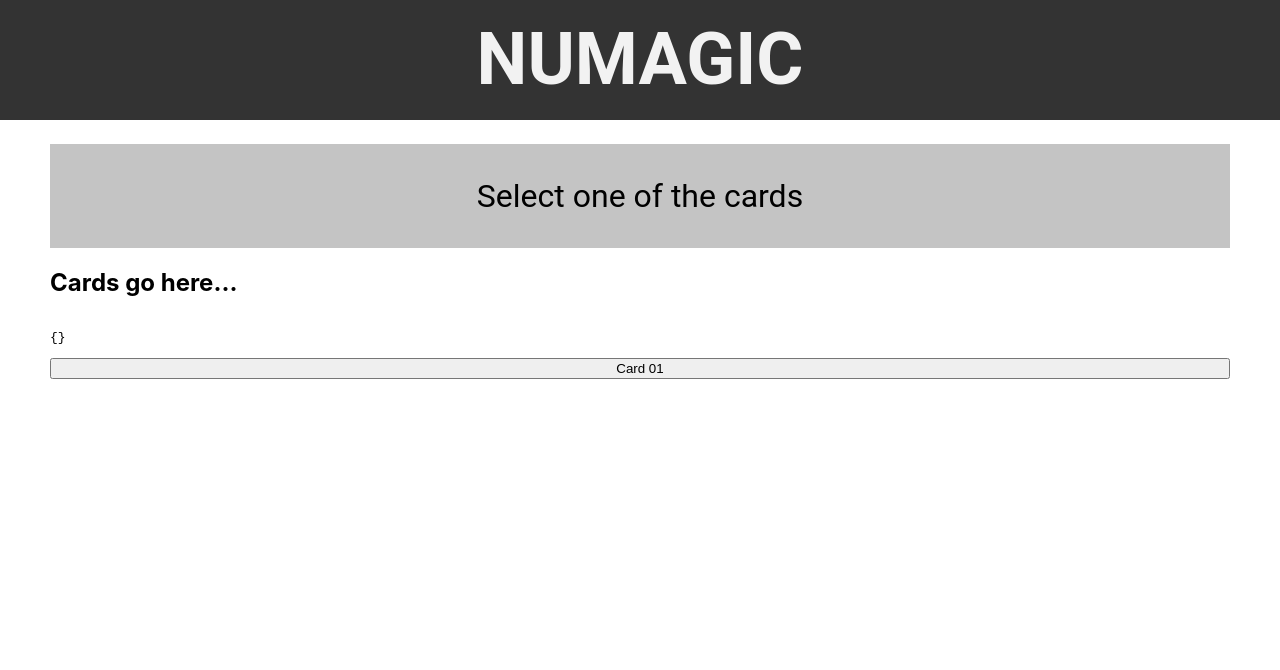
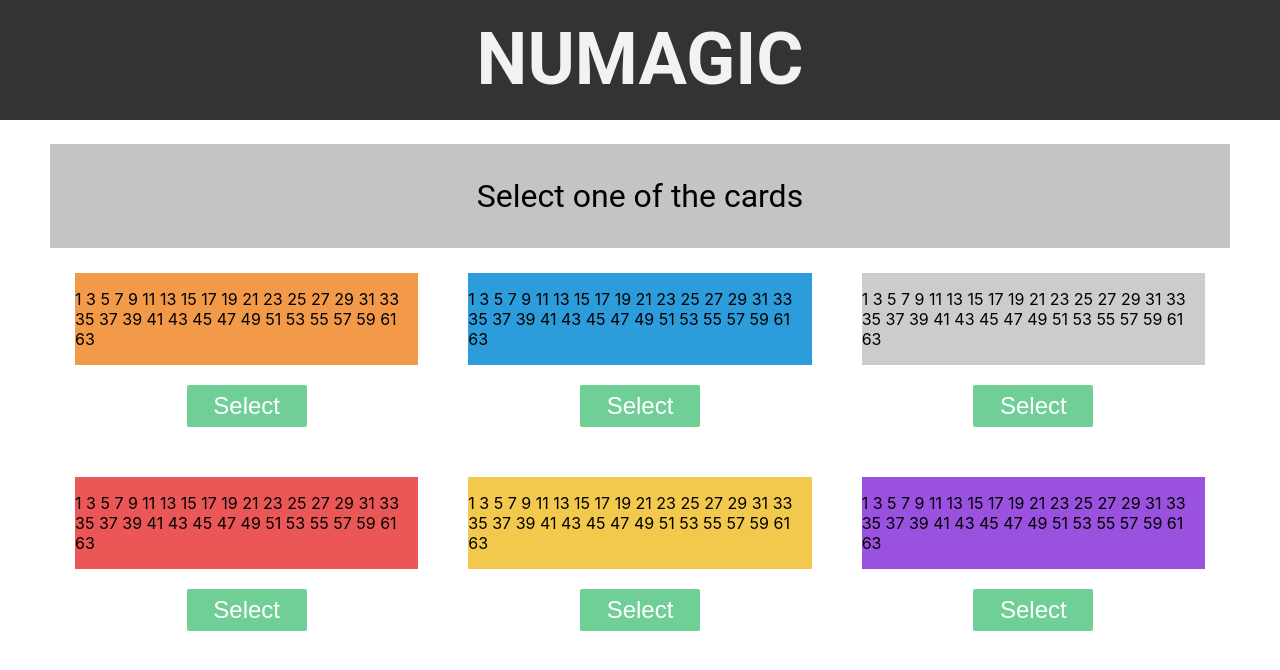
Before and after one commit to RicardoBonin/Numagic, a React (Create React App) app: page / in a window 1280 px wide. Shown: the top 670 px of the page. Built offline with nearby package versions, Linux system fonts and the light colour scheme.

Commit message:
create select button and dummy cards

```diff
--- a/src/App.js
+++ b/src/App.js
@@ -2,30 +2,110 @@ import React from "react";
 import Header from "./components/Header";
 import Instruction from "./components/Instruction";
 import MagicContainer from "./components/MagicContainer";
-import cardsReducer from './reducer'
-import { createStore } from 'redux'
-import { Provider } from 'react-redux'
+import cardsReducer from "./reducer";
+import { createStore } from "redux";
+import { Provider } from "react-redux";
+import Button from "./components/Button";
 
-const store = createStore(cardsReducer)
+const store = createStore(cardsReducer);
 
 function App() {
   return (
     <div className="App">
       <Header />
       <Provider store={store}>
-      <div className="main">
-        <Instruction />
-        <MagicContainer>
-          <h2>Cards go here...</h2>
-        </MagicContainer>
-      </div>
+        <div className="main">
+          <Instruction />
+          <MagicContainer>
+            <div className="card-container" id="card-container-1">
+              <div className="cartao-provisorio" id="card-1">
+                <p>
+                  1 3 5 7 9 11 13 15 17 19 21 23 25 27 29 31 33 35 37 39 41 43
+                  45 47 49 51 53 55 57 59 61 63
+                </p>
+              </div>
+              <Button className="button-select" cardNumber={1} />
+            </div>
+            <div className="card-container" id="card-container-2">
+              <div className="cartao-provisorio" id="card-2">
+                <p>
+                  1 3 5 7 9 11 13 15 17 19 21 23 25 27 29 31 33 35 37 39 41 43
+                  45 47 49 51 53 55 57 59 61 63
+                </p>
+              </div>
+              <Button className="button-select" cardNumber={2} />
+            </div>
+            <div className="card-container" id="card-container-3">
+              <div className="cartao-provisorio" id="card-3">
+                <p>
+                  1 3 5 7 9 11 13 15 17 19 21 23 25 27 29 31 33 35 37 39 41 43
+                  45 47 49 51 53 55 57 59 61 63
+                </p>
+              </div>
+              <Button className="button-select" cardNumber={3} />
+            </div>
+            <div className="card-container" id="card-container-4">
+              <div className="cartao-provisorio" id="card-4">
+                <p>
+                  1 3 5 7 9 11 13 15 17 19 21 23 25 27 29 31 33 35 37 39 41 43
+                  45 47 49 51 53 55 57 59 61 63
+                </p>
+              </div>
+              <Button className="button-select" cardNumber={4} />
+            </div>
+            <div className="card-container" id="card-container-5">
+              <div className="cartao-provisorio" id="card-5">
+                <p>
+                  1 3 5 7 9 11 13 15 17 19 21 23 25 27 29 31 33 35 37 39 41 43
+                  45 47 49 51 53 55 57 59 61 63
+                </p>
+              </div>
+              <Button className="button-select" cardNumber={5} />
+            </div>
+            <div className="card-container" id="card-container-6">
+              <div className="cartao-provisorio" id="card-6">
+                <p>
+                  1 3 5 7 9 11 13 15 17 19 21 23 25 27 29 31 33 35 37 39 41 43
+                  45 47 49 51 53 55 57 59 61 63
+                </p>
+              </div>
+              <Button className="button-select" cardNumber={6} />
+            </div>
+          </MagicContainer>
+        </div>
       </Provider>
-
 
       <style jsx="true">{`
         .main {
           height: 100%;
           padding: 0 50px;
+        }
+
+        /* Este codigo eh temporario, pois sera criado no componente Card. */
+        .cartao-provisorio {
+          margin-bottom: 20px;
+        }
+        .card-container {
+          display: grid;
+          padding: 25px;
+        }
+        #card-1 {
+          background-color: #f2994a;
+        }
+        #card-2 {
+          background-color: #2d9cdb;
+        }
+        #card-3 {
+          background-color: #cccccc;
+        }
+        #card-4 {
+          background-color: #eb5757;
+        }
+        #card-5 {
+          background-color: #f2c94c;
+        }
+        #card-6 {
+          background-color: #9b51e0;
         }
       `}</style>
     </div>
--- /dev/null
+++ b/src/components/Button.js
@@ -0,0 +1,34 @@
+import React from "react";
+
+const Button = ({ className }) => {
+  return (
+    <button className={className}>
+      Select
+      <style jsx="true">{`
+        button {
+          height: 100%;
+          color: #fff;
+          color: #fff;
+          width: 5em;
+          padding: 7px;
+          border: 1px #6fcf97;
+          border-radius: 2px;
+          cursor: pointer;
+          justify-self: center;
+        }
+
+        .button-select {
+          font-size: 24px;
+          background-color: #6fcf97;
+        }
+
+        /* TODO: this hover is not workig */
+        .botton-select:hover {
+          font-size: 10px;
+          background-color: #000;
+        }
+      `}</style>
+    </button>
+  );
+};
+export default Button;
--- a/src/components/MagicContainer.js
+++ b/src/components/MagicContainer.js
@@ -1,31 +1,34 @@
 import React from "react";
-import { connect } from 'react-redux'
-import { card01 } from '../actions'
+import { connect } from "react-redux";
+import { card01 } from "../actions";
 
-const MagicContainer = ({children, card}) => {
+const MagicContainer = ({ children, card }) => {
   return (
     <div className="magic">
       {children}
-      <pre>{JSON.stringify(card)}</pre>
-      <button className='card01' onClick={()=>card01()}>Card 01</button>
       <style jsx="true">{`
         .magic {
           display: grid;
           background-color: #fff;
           height: 100%;
+          grid-template-columns: 1fr 1fr 1fr;
+          grid-template-rows: 1fr 1fr;
         }
       `}</style>
     </div>
   );
 };
-const mapStateToProps = (state) => {
+const mapStateToProps = state => {
   return {
     card: state.value
-  }
-}
-const mapDispatchToProps = (dispatch) => {
+  };
+};
+const mapDispatchToProps = dispatch => {
   return {
-    card01: ()=> dispatch(card01())
-  }
-}
-export default connect(mapStateToProps, mapDispatchToProps)(MagicContainer);
+    card01: () => dispatch(card01())
+  };
+};
+export default connect(
+  mapStateToProps,
+  mapDispatchToProps
+)(MagicContainer);
```
